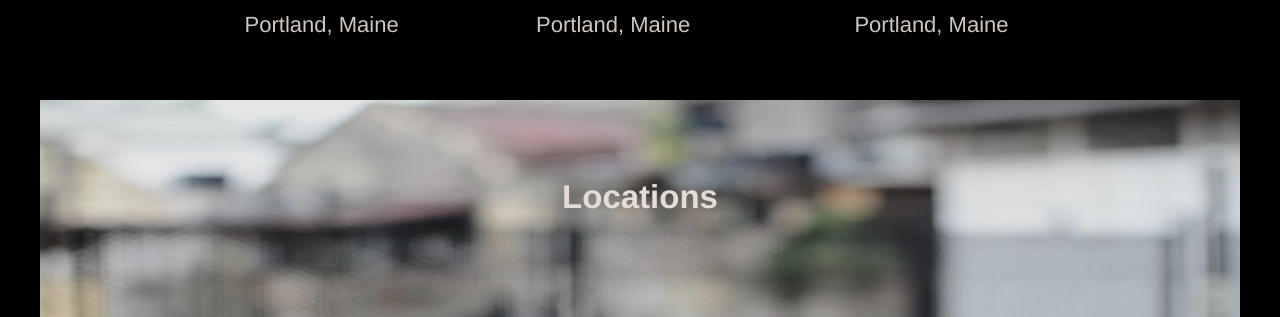
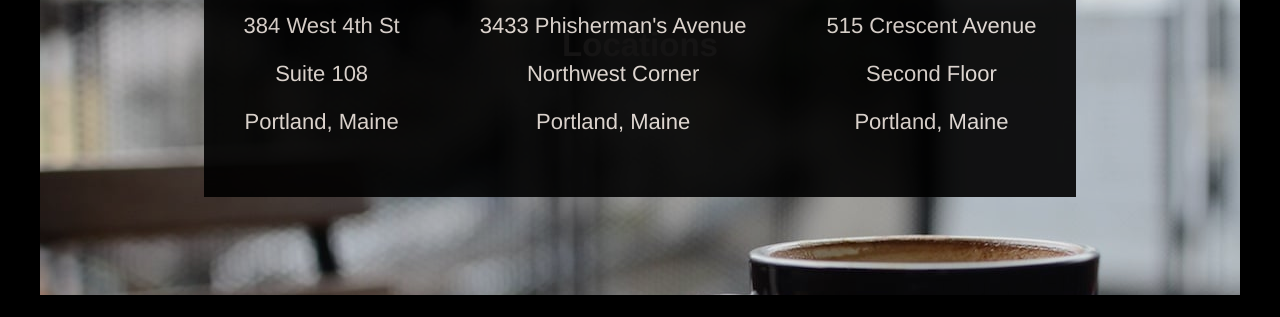
Before and after one commit to fessjarmer/TeaCozy, a plain HTML site: page index.html in a window 1280 px wide. Shown: the part 1801-2118 px from the top of the page. Drawn offline with Linux system fonts and the light colour scheme.

Commit message:
Background image

```diff
--- a/index.html
+++ b/index.html
@@ -61,7 +61,7 @@
     </div>
 
 
-    <div class='flexlocations' id='flex'>
+    <div class='flexlocations locationbackground' id='flex'>
 
         <div class="title">
             <h2>Locations</h2>
@@ -87,7 +87,6 @@
             <p>Second Floor</p>
             <p>Portland, Maine</p>
         </div>
-    <img class="locationbackground" src="./images/img-locations-background.jpeg" alt="Cup of Coffee">
     </div>
 
     <footer>
--- a/style.css
+++ b/style.css
@@ -117,6 +117,7 @@ margin: auto;
 .locationbackground {
 width: 1200px;
 height: 500px;
+background-image: url(./images/img-locations-background.jpeg);
 }
 
 .locations {
```
